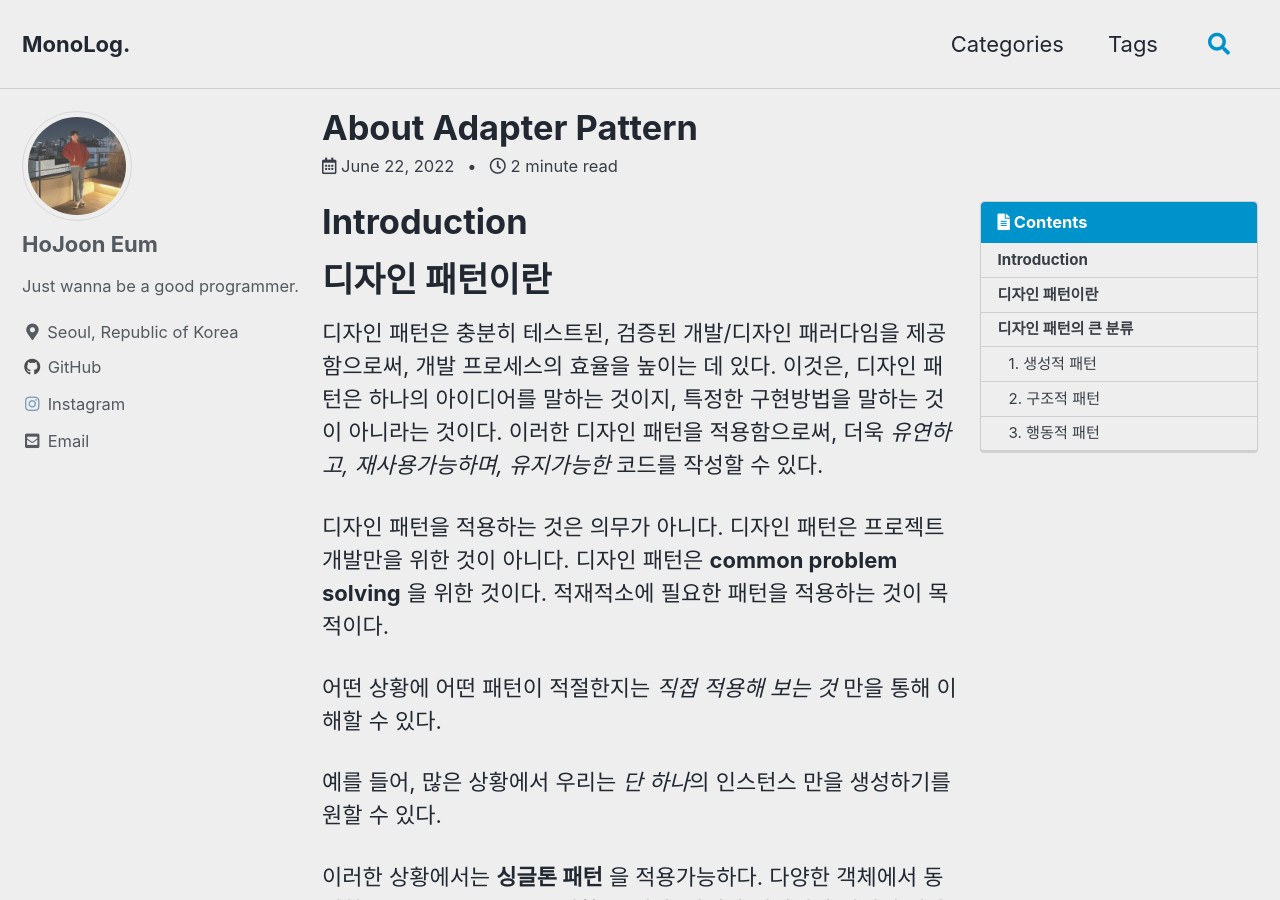
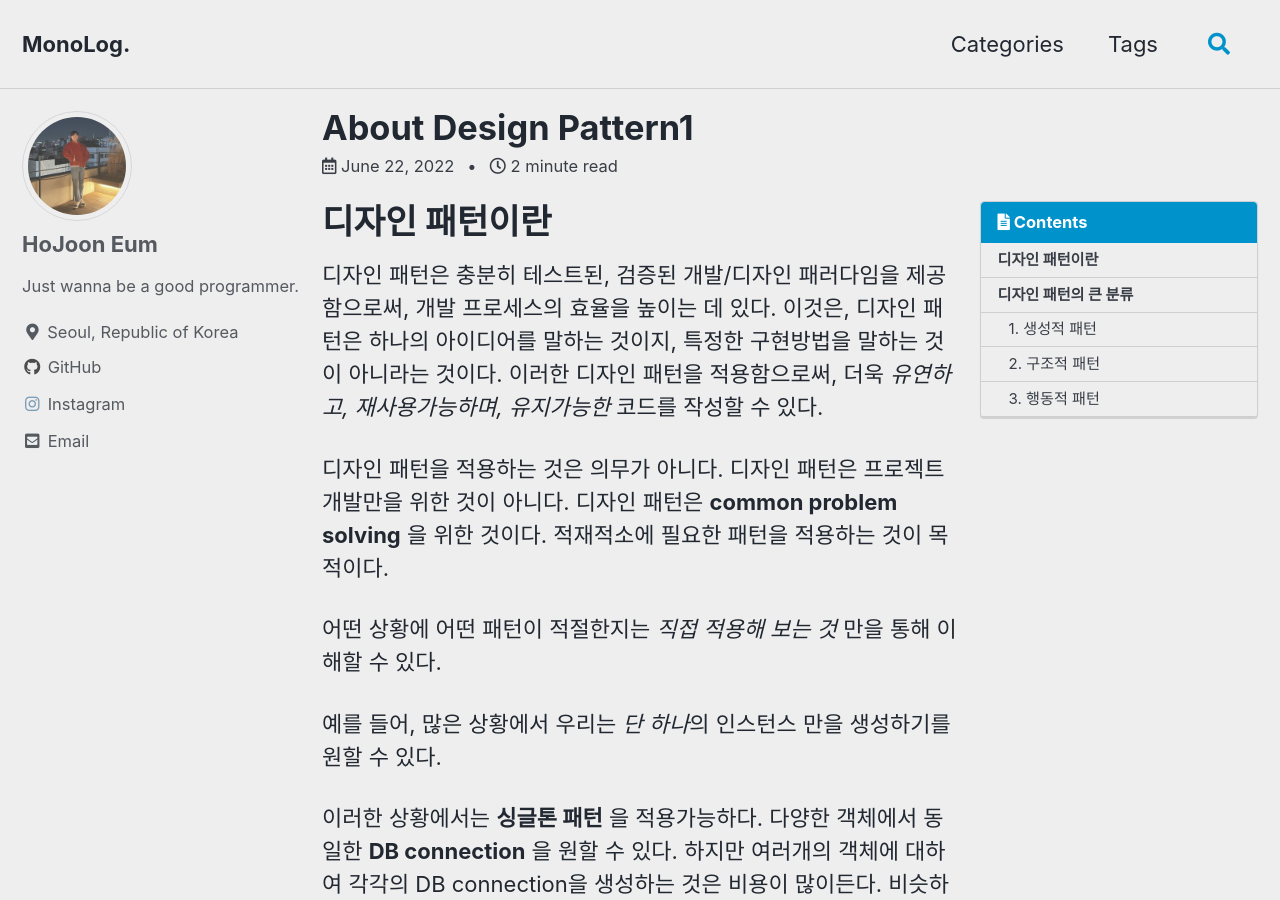
Before and after one commit to minusmo/minusmo.github.io, a Jekyll site: the page built from _posts/2022-06-22-About Design Pattern1.md, in a window 1280 px wide and 900 px high. Built offline with Jekyll 4.4.1, drawn with Linux system fonts in a browser that asks for light colours; cached includes are drawn as plain includes.

Commit message:
[POST] About Design Pattern1 title is fixed

```diff
--- a/_posts/2022-06-22-About Design Pattern1.md
+++ b/_posts/2022-06-22-About Design Pattern1.md
@@ -1,12 +1,10 @@
 ---
-title: About Adapter Pattern
+title: About Design Pattern1
 category: designPattern
 tags: OOP
 toc: true
 toc_label: "Contents"
 ---
-
-# Introduction
 
 # 디자인 패턴이란
 
```
